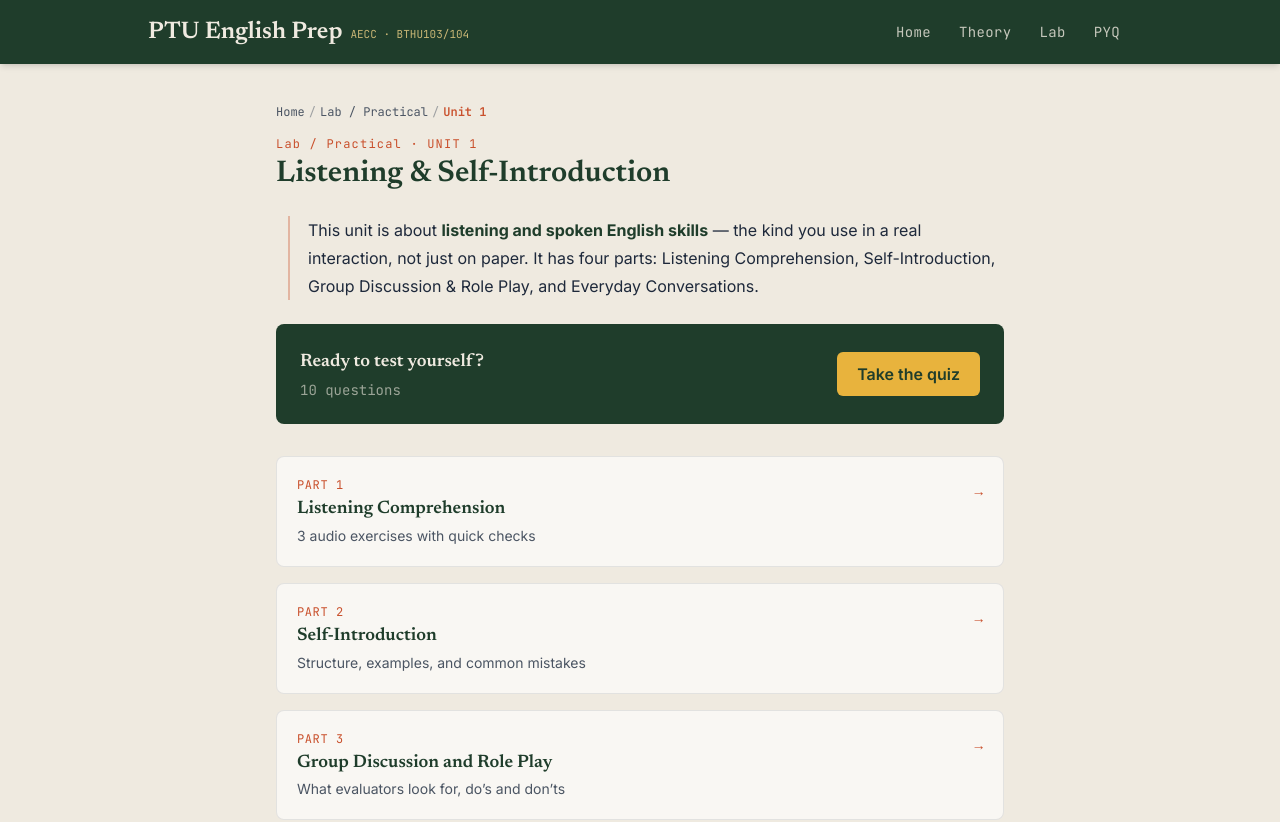
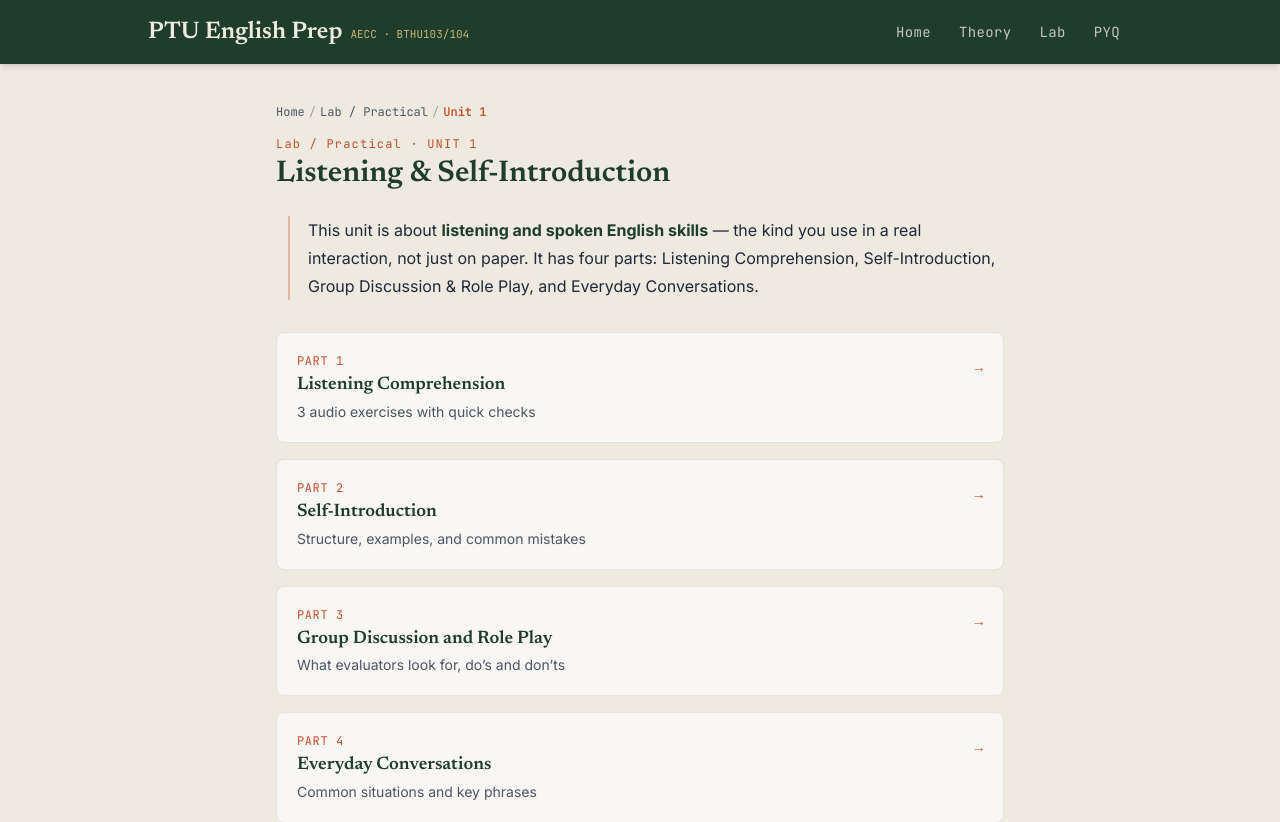
Before and after one commit to dev913913/PTU-English-Prep, a React (Vite) app in the folder ptu-english-prep-src/: page /lab/unit1 in a window 1280 px wide. Shown: the top 822 px of the page. Built offline with nearby package versions, Linux system fonts and the light colour scheme.

Commit message:
Place lab unit quiz below the part cards

```diff
--- a/ptu-english-prep-src/src/pages/UnitPage.jsx
+++ b/ptu-english-prep-src/src/pages/UnitPage.jsx
@@ -32,7 +32,7 @@ export default function UnitPage() {
   const trackLabel = TRACK_LABELS[track]
 
   const crumbs = [
-    { label: 'Home', to: '/' },
+    { label: 'Home', to: `/${track}` },
     { label: trackLabel, to: `/${track}` },
     { label: unit ? `Unit ${unit.number}` : 'Unit' },
   ]
@@ -83,12 +83,6 @@ export default function UnitPage() {
             <div className="notes-content">
               <ReactMarkdown remarkPlugins={[remarkGfm]}>{notes}</ReactMarkdown>
             </div>
-          </div>
-        )}
-
-        {mcqs.length > 0 && (
-          <div className="mt-6">
-            <QuizCallout track={track} unitId={unitId} count={mcqs.length} />
           </div>
         )}
 
```
